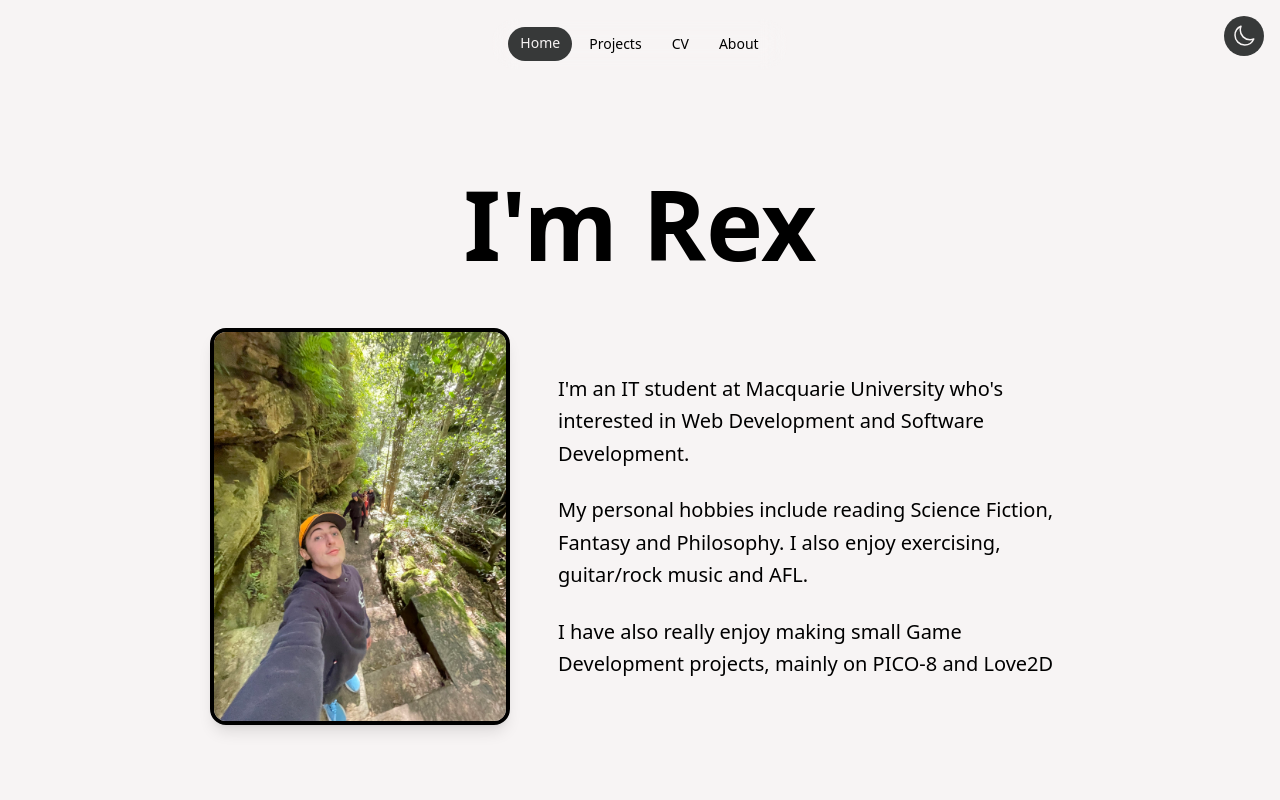
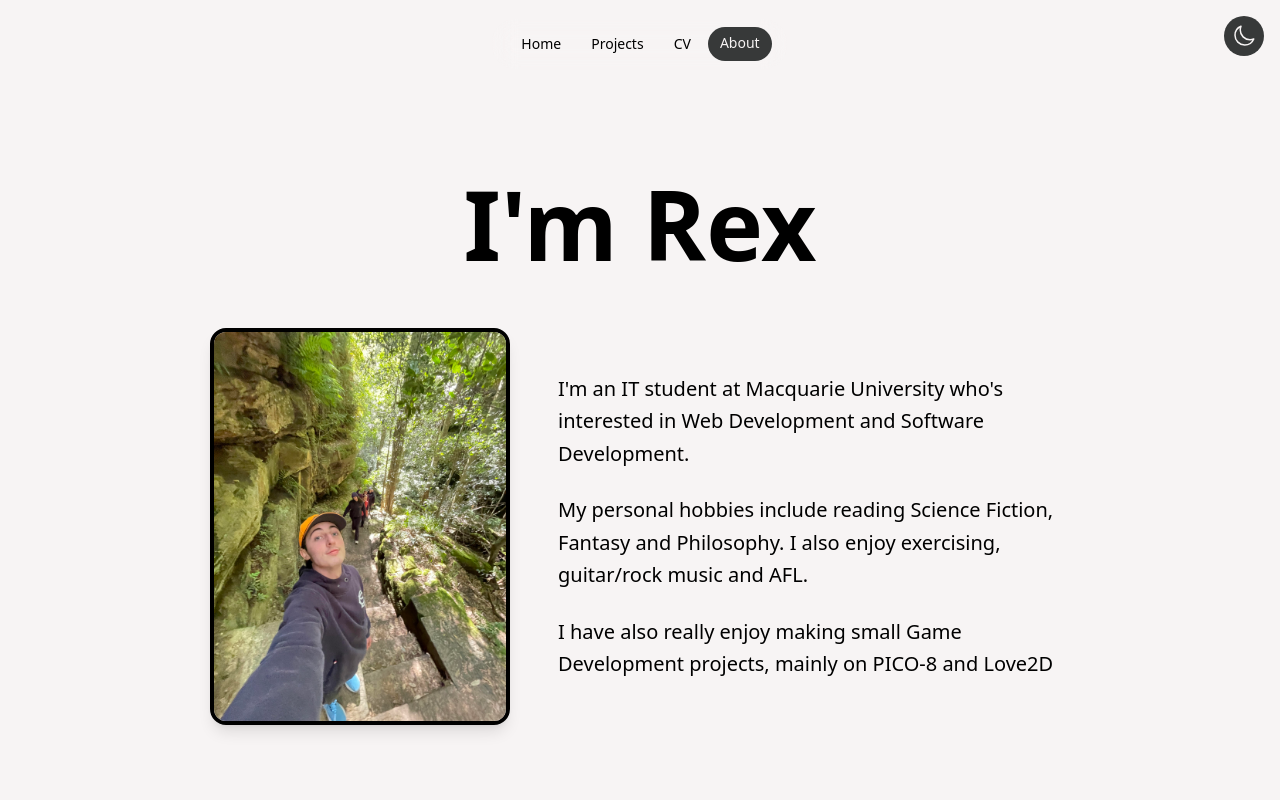
Before and after one commit to CrabbRex/my-cv-site, a Next.js app: page /about in a window 1280 px wide. Shown: the top 800 px of the page. Built offline with nearby package versions, Linux system fonts and the light colour scheme.

Commit message:
Fix: Nav Bar Pill Bugs

```diff
--- a/src/app/components/ActiveTabContext.tsx
+++ b/src/app/components/ActiveTabContext.tsx
@@ -1,5 +1,6 @@
 "use client"
-import { createContext, useContext, useState } from "react";
+import { createContext, useContext, useEffect, useState } from "react";
+import { usePathname } from "next/navigation";
 
 type ActiveTabContextType = {
     activeTab: string;
@@ -9,7 +10,12 @@ type ActiveTabContextType = {
 const ActiveTabContext = createContext<ActiveTabContextType | undefined>(undefined);
 
 export const ActiveTabProvider = ({ children }: { children: React.ReactNode }) => {
-    const [activeTab, setActiveTab] = useState('/');
+    const pathname = usePathname();
+    const [activeTab, setActiveTab] = useState(pathname);
+
+    useEffect(() => {
+        setActiveTab(pathname);
+    }, [pathname]);
 
     return (
         <ActiveTabContext.Provider value={{ activeTab, setActiveTab }}>
--- a/src/app/components/navbar.tsx
+++ b/src/app/components/navbar.tsx
@@ -2,6 +2,7 @@
 "use client"
 import Link from 'next/link';
 import { motion } from "motion/react";
+import { useLayoutEffect, useRef, useState } from "react";
 import { useActiveTab } from "./ActiveTabContext";
 
 const navLinks = [
@@ -14,16 +15,63 @@ const navLinks = [
 
 export default function Navbar() {
     const { activeTab, setActiveTab } = useActiveTab();
+    const containerRef = useRef<HTMLDivElement>(null);
+    const linkRefs = useRef<Record<string, HTMLAnchorElement | null>>({});
+    const [pill, setPill] = useState<{ left: number; top: number; width: number; height: number } | null>(null);
+
+    const isActive = (href: string) =>
+        href === '/' ? activeTab === '/' : activeTab.startsWith(href);
+
+    const activeHref = navLinks.find((link) => isActive(link.href))?.href;
+
+    // Measured directly off the link's own rect rather than Framer Motion's
+    // layout/layoutId projection, since that system's scroll correction
+    // assumes elements move with the page — this header is `fixed`, so its
+    // links never do, and the correction alone was throwing the pill's
+    // start position off by however far the page had scrolled.
+    useLayoutEffect(() => {
+        const container = containerRef.current;
+        const activeLink = activeHref ? linkRefs.current[activeHref] : null;
+        if (!container || !activeLink) {
+            setPill(null);
+            return;
+        }
+
+        const measure = () => {
+            const containerRect = container.getBoundingClientRect();
+            const linkRect = activeLink.getBoundingClientRect();
+            setPill({
+                left: linkRect.left - containerRect.left,
+                top: linkRect.top - containerRect.top,
+                width: linkRect.width,
+                height: linkRect.height,
+            });
+        };
+
+        measure();
+        window.addEventListener('resize', measure);
+        return () => window.removeEventListener('resize', measure);
+    }, [activeHref]);
+
     return (
         <header className="fixed top-0 left-0 w-full z-50 flex justify-center">
-            <div className="flex space-x-1 rounded-3xl px-4 py-2 mt-4 backdrop-blur-md">
+            <div ref={containerRef} className="relative flex space-x-1 rounded-3xl px-4 py-2 mt-4 backdrop-blur-md">
+                {pill && (
+                    <motion.span
+                        className="absolute z-10 bg-[var(--color-oppositeBackground)] rounded-full"
+                        style={{ borderRadius: 9999, top: pill.top, height: pill.height }}
+                        animate={{ left: pill.left, width: pill.width }}
+                        transition={{ type: "spring", bounce: 0.2, duration: 0.6 }}
+                    />
+                )}
                 {navLinks.map((link) => (
                     <Link
                         key={link.href}
+                        ref={(el) => { linkRefs.current[link.href] = el; }}
                         href={link.href}
                         onClick={() => setActiveTab(link.href)}
                         className={`relative rounded-full px-3 py-1.5 text-sm font-medium outline-sky-400 transition focus-visible:outline-2
-                            ${activeTab === link.href
+                            ${isActive(link.href)
                                 ? "text-white"
                                 : 'border border-transparent hover:border hover:border-[var(--color-foreground)]'
                                 }`}
@@ -31,16 +79,7 @@ export default function Navbar() {
                                     WebkitTapHighlightColor: 'transparent',
                                 }}
                     >
-                        {activeTab === link.href && (
-                            <motion.span
-                                key={link.href}
-                                layoutId="bubble"
-                                className="absolute inset-0 z-10 bg-[var(--color-oppositeBackground)] rounded-full"
-                                style={{ borderRadius: 9999 }}
-                                transition={{ type: "spring", bounce: 0.2, duration: 0.6 }}
-                            />
-                        )}
-                        <span className={`relative z-20 ${activeTab === link.href ? "text-[var(--color-background)]" : ""}`}>
+                        <span className={`relative z-20 ${isActive(link.href) ? "text-[var(--color-background)]" : ""}`}>
                             {link.label}
                         </span>
                     </Link>
```
